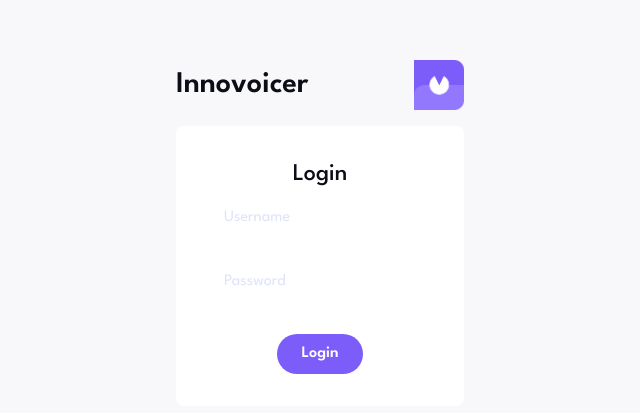
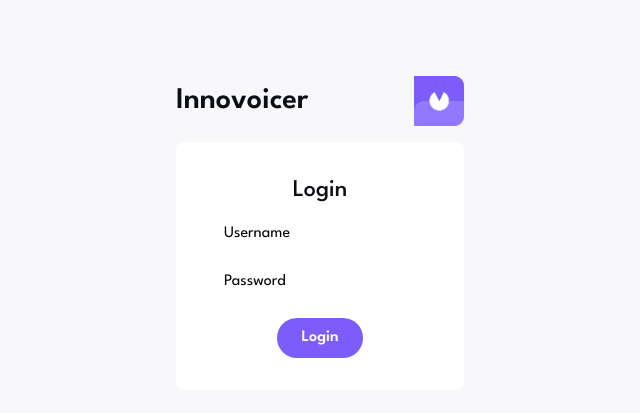
Before and after one commit to TomasLukes/innovoicer, a Next.js app in the folder frontend/: page / in a window 1280 px wide. Shown: the part 167-580 px from the top of the page, without its empty margins (320-960 px from the left). Built offline with nearby package versions, Linux system fonts and the light colour scheme.

Commit message:
Add RHF for login, sent data do Strapi authentication function

```diff
--- a/frontend/src/app/page.tsx
+++ b/frontend/src/app/page.tsx
@@ -4,17 +4,17 @@
 import ButtonPrimary from "../components/ui/buttons/ButtonPrimary";
 import InputText from "../components/ui/forms/InputText";
 import handleLogin from "@/helpers/login";
-import { useState } from "react";
+import { useForm } from "react-hook-form";
 
-
-function handleSubmit(e: React.FormEvent) {
-  e.preventDefault();
-  handleLogin()
+type FormData = {
+  username: string,
+  password: string,
 }
 
 export default function Login() {
-  const [username, setUsername] = useState('')
-  const [password, setPassword] = useState('')
+  const {register, setValue, handleSubmit, formState: { errors }, } = useForm<FormData>()
+
+  const onSubmit = handleSubmit((data) => handleLogin(data.username, data.password))
 
   return (
     <main className="h-screen w-screen grid place-content-center bg-light-bg dark:bg-dark-bg">
@@ -23,10 +23,12 @@
           <h1 className="text-light-typo dark:text-dark-typo text-3xl font-semibold">Innovoicer</h1>
           <Image src={innovoicerLogo} alt="Logo of Innovoicer app" width={50} height={50} className="ml-auto"/>
         </div>
-        <form action="" onSubmit={handleSubmit} className="bg-white dark:bg-secondary-bg py-8 px-12 rounded-lg">
+        <form onSubmit={onSubmit} className="bg-white dark:bg-secondary-bg py-8 px-12 rounded-lg">
           <h2 className="text-light-typo dark:text-dark-typo text-center text-2xl font-medium mb-4">Login</h2>
-          <InputText label='Username' />
-          <InputText label='Password' />
+          <label>Username</label>
+          <input type="email" required {...register("username")} />
+          <label>Password</label>
+          <input type="password" required {...register("password")} />
           <ButtonPrimary label='Login' />
         </form>
       </section>
--- a/frontend/src/helpers/login.tsx
+++ b/frontend/src/helpers/login.tsx
@@ -1,6 +1,6 @@
 import axios from 'axios';
 
-export default async function handleLogin() {
+export default async function handleLogin(username: string, password: string) {
 // Request API.
 axios
   .post('http://localhost:1337/api/auth/local', {
```
